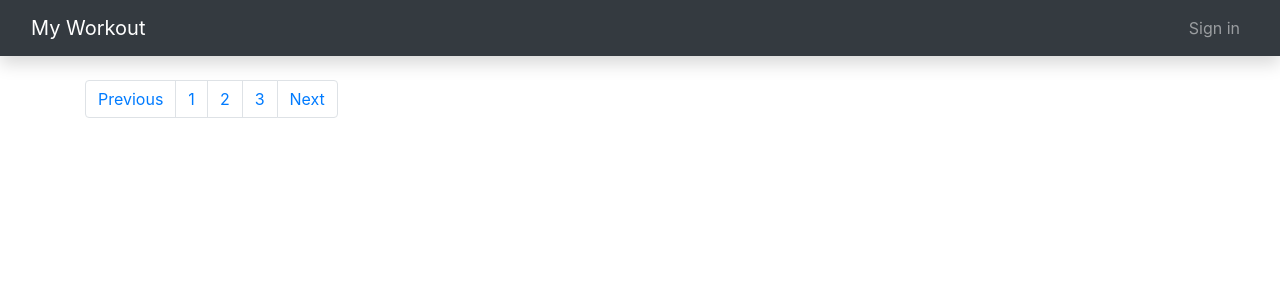
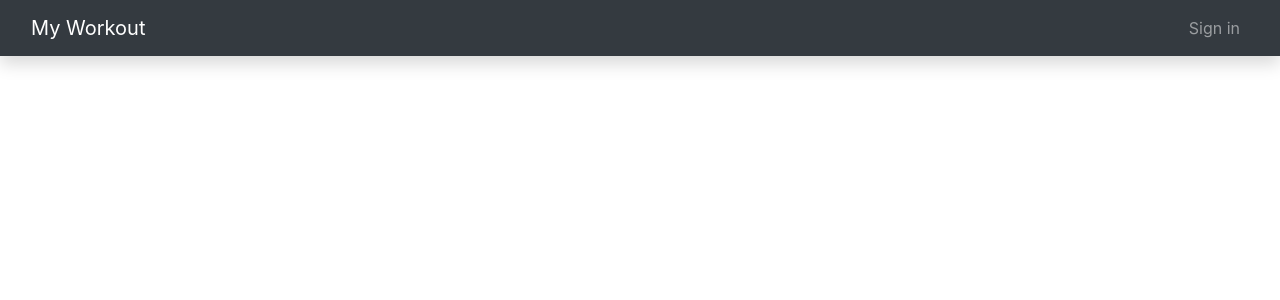
Before and after one commit to valeriisydorov/workout, a PHP site: page /index in a window 1280 px wide. Shown: the top 300 px of the page. Run offline with PHP 8.4, Linux system fonts and the light colour scheme; data that the repository does not hold is empty.

Commit message:
Deleting pagination

```diff
--- a/views/index.php
+++ b/views/index.php
@@ -21,13 +21,3 @@
         </div>
     <?php endif; ?>
 <?php endforeach; ?>
-
-<nav>
-    <ul class="pagination">
-        <li class="page-item"><a class="page-link" href="#">Previous</a></li>
-        <li class="page-item"><a class="page-link" href="#">1</a></li>
-        <li class="page-item"><a class="page-link" href="#">2</a></li>
-        <li class="page-item"><a class="page-link" href="#">3</a></li>
-        <li class="page-item"><a class="page-link" href="#">Next</a></li>
-    </ul>
-</nav>
```
